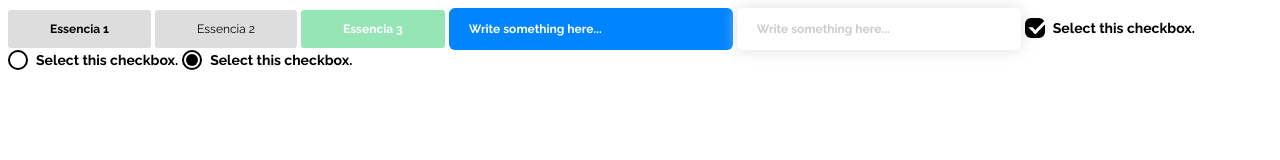
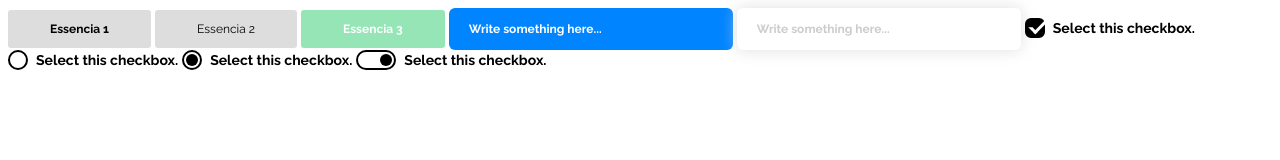
Before and after one commit to essencia-ui/essencia-ui, a plain HTML site: page index.html in a window 1280 px wide. Drawn offline with nearby package versions, Linux system fonts and the light colour scheme; files that its build step writes are made by us from their sources.

Commit message:
Input switch

```diff
--- a/index.html
+++ b/index.html
@@ -34,6 +34,11 @@
       <label for="radio2"> Select this checkbox. </label>
     </div>
 
+    <div class="ess switch">
+      <input id="switch" type="checkbox" checked/>
+      <label for="switch"> Select this checkbox. </label>
+    </div>
+
   </div>
 </body>
 
--- /dev/null
+++ b/scss/_switch.scss
@@ -0,0 +1,66 @@
+.ess.switch {
+  font-weight: 700;
+  position: relative;
+  display: inline-block;
+  user-select: none;
+  font-family: 'Raleway', sans-serif;
+}
+
+.ess.switch > input[type=checkbox] {
+  position: absolute;
+  left: -99999px;
+}
+
+.ess.switch > input[type=checkbox] + label {
+  cursor: pointer;
+  padding-left: 48px;
+  font-size: 14px;
+}
+
+.ess.switch > input[type=checkbox] + label:before {
+  position: absolute;
+  content: '';
+  display: inline-block;
+  top: 0;
+  left: 0;
+  width: 40px;
+  height: 20px;
+  border: 2px solid #000000;
+  border-radius: 100px;
+  transition: .15s;
+}
+
+.ess.switch > input[type=checkbox]:checked + label:before {
+  // background: #000000;
+}
+
+.ess.switch > input[type=checkbox] + label:after {
+  top: 4px;
+  left: 4px;
+  content: '';
+  width: 12px;
+  height: 12px;
+  position: absolute;
+  border-radius: 100px;
+  display: inline-block;
+  background: #000000;
+  animation: uncheck-switch 300ms forwards ease-in-out;
+}
+
+.ess.switch > input[type=checkbox]:checked + label:after {
+  animation: check-switch 300ms forwards ease-in-out;
+}
+
+@keyframes check-switch {
+  0%   {left: 4px; width: 12px;}
+  50%   {left: 12px; width: 20px;}
+  100%  {left: 24px; width: 12px;}
+  // 100%   {left: 24px;}
+  // 100% {left: 24px;  width: 12px; transform: rotate(-45deg);}
+}
+
+@keyframes uncheck-switch {
+  0%   {left: 24px; width: 12px;}
+  50%   {left: 12px; width: 20px;}
+  100%  {left: 4px; width: 12px;}
+}
--- a/scss/main.scss
+++ b/scss/main.scss
@@ -10,6 +10,7 @@
 @import "./input-text.scss";
 @import "./checkbox.scss";
 @import "./radio.scss";
+@import "./switch.scss";
 @import "./colors.scss";
 @import "./shapes.scss";
 @import "./typography.scss";
```
